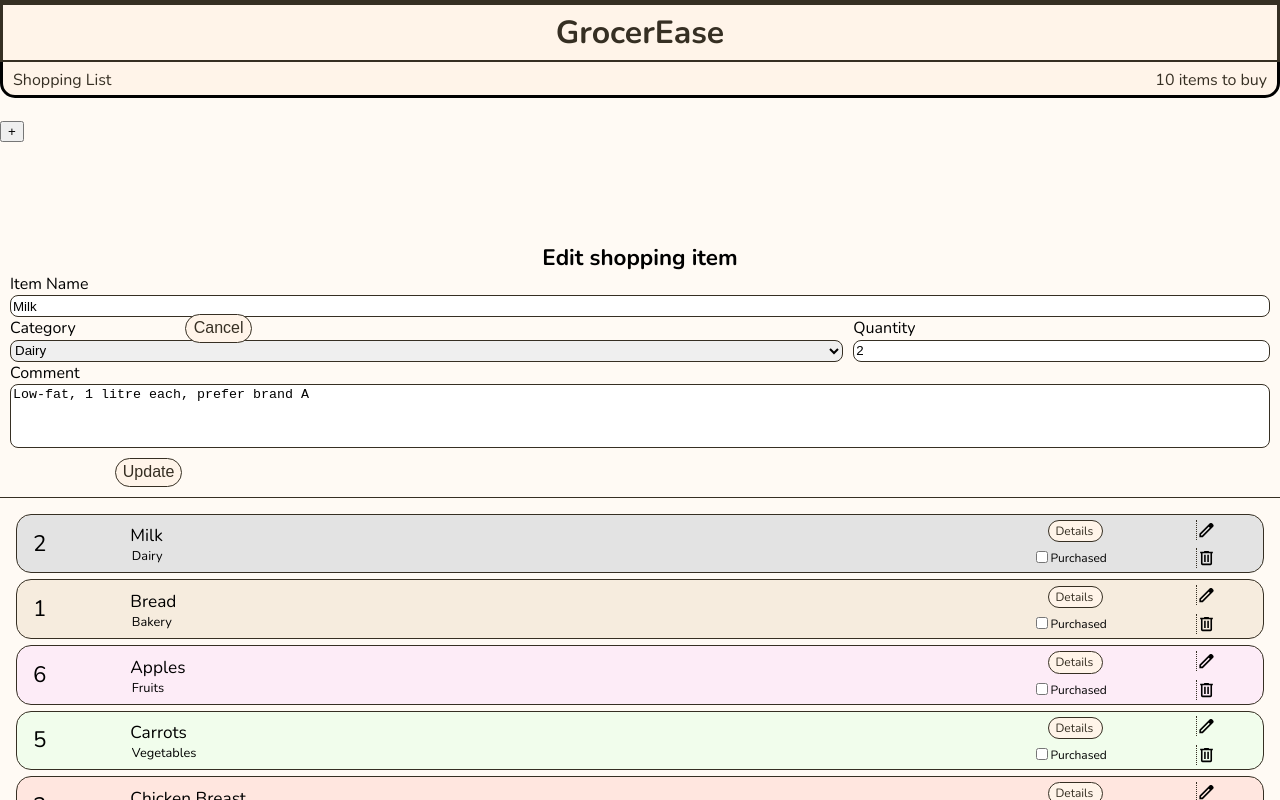
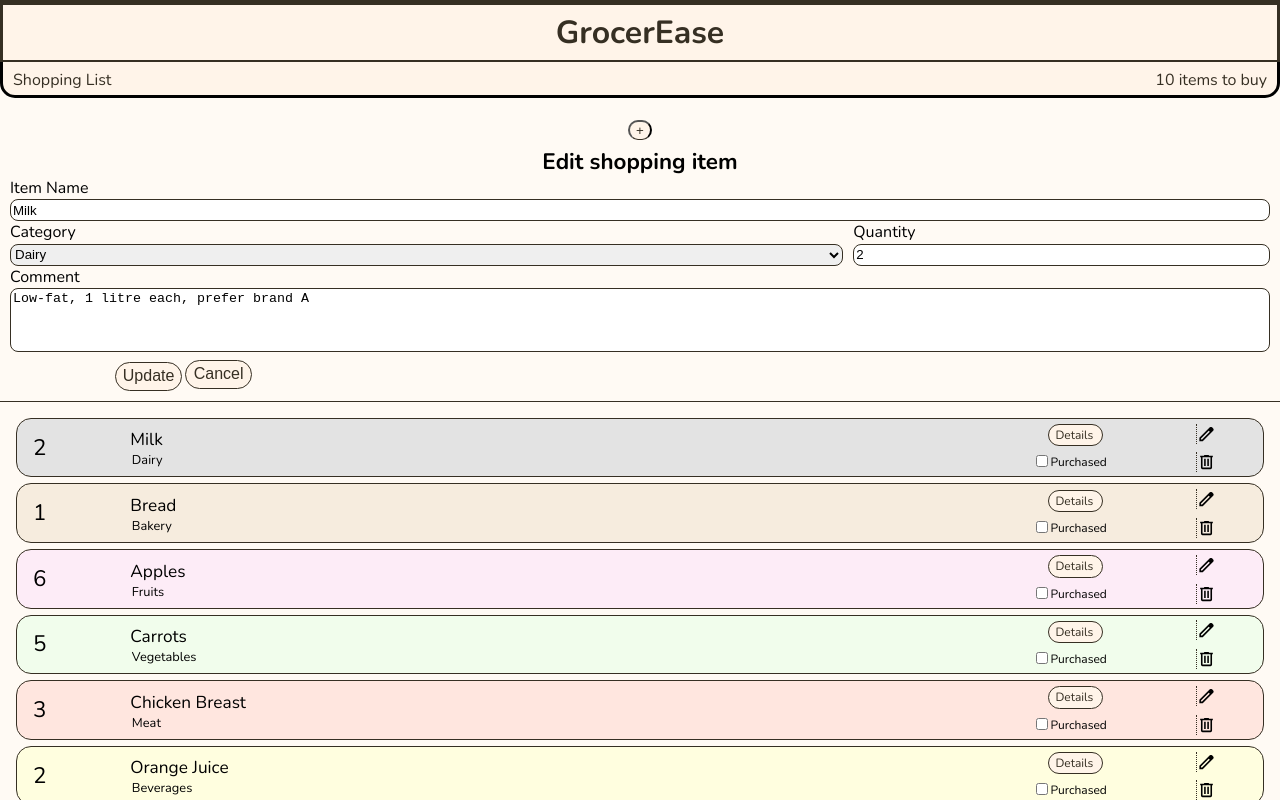
Before and after one commit to laurasliwa/capstone-grocerease, a Next.js app: page / in a window 1280 px wide. Both pictures are taken after a click on the button 1206 px from the left and 175 px from the top of the page. Shown: the top 800 px of the page. Built offline with nearby package versions, Linux system fonts and the light colour scheme.

Commit message:
Styling for the Form buttons

```diff
--- a/components/Form.js
+++ b/components/Form.js
@@ -11,7 +11,6 @@ export default function ShoppingItemForm({
     event.preventDefault();
     const formData = new FormData(event.target);
     const newItem = Object.fromEntries(formData);
-    console.log(newItem);
 
     if (mode === "add") {
       onSubmitItem(newItem);
@@ -98,8 +97,7 @@ export default function ShoppingItemForm({
 }
 
 const FormContainer = styled.div`
-  margin: 70px 0 0 0;
-  padding: 10px;
+  padding: 0 10px 10px 10px;
   border-bottom: 1px solid #362f23;
 `;
 
@@ -123,7 +121,7 @@ const StyledQuantityInputContainer = styled.div`
 
 const StyledHeader = styled.h3`
   text-align: center;
-  margin: 20px 0 0 0;
+  margin-top: 6px;
   font-size: 1.4rem;
 `;
 const StyledItemNameInput = styled.input`
@@ -169,10 +167,6 @@ const StyledButton = styled.button`
   font-size: 16px;
 `;
 
-const StyledCreateButton = styled(StyledButton)`
-  align-self: center;
-`;
-
 const StyledSubmitButton = styled(StyledButton)`
   position: relative;
   left: 105px;
@@ -181,5 +175,5 @@ const StyledSubmitButton = styled(StyledButton)`
 const StyledCancelButton = styled(StyledButton)`
   position: absolute;
   left: 185px;
-  top: 304px;
+  top: 350px;
 `;
--- a/pages/index.js
+++ b/pages/index.js
@@ -36,10 +36,14 @@ export default function HomePage({
             {unPurchasedItems.length} items to buy{" "}
           </StyledTotalItems>
         </ListHeader>
-
-        <button type="button" onClick={() => handleChangeMode("add")}>
-          +
-        </button>
+        <StyledButtonContainer>
+          <StyledFormButton
+            type="button"
+            onClick={() => handleChangeMode("add")}
+          >
+            +
+          </StyledFormButton>
+        </StyledButtonContainer>
 
         {mode === "add" && (
           <Form
@@ -131,6 +135,7 @@ const ListHeader = styled.div`
   border-style: solid;
   border-radius: 0 0 15px 15px;
   height: 40px;
+  z-index: 5;
 `;
 
 const StyledListName = styled.h2`
@@ -149,6 +154,19 @@ const StyledTotalItems = styled.p`
   color: #362f23;
   padding: 0 10px 0 0;
   margin: 8px 0 0 0;
+`;
+
+const StyledButtonContainer = styled.div`
+  display: flex;
+  justify-content: center;
+`;
+
+const StyledFormButton = styled.button`
+  border-bottom: 1px solid #362f23;
+  border-radius: 15px;
+  background-color: #fff4e9;
+  color: #362f23;
+  z-index: 1;
 `;
 
 const StyledMessageContainer = styled.div`
```
